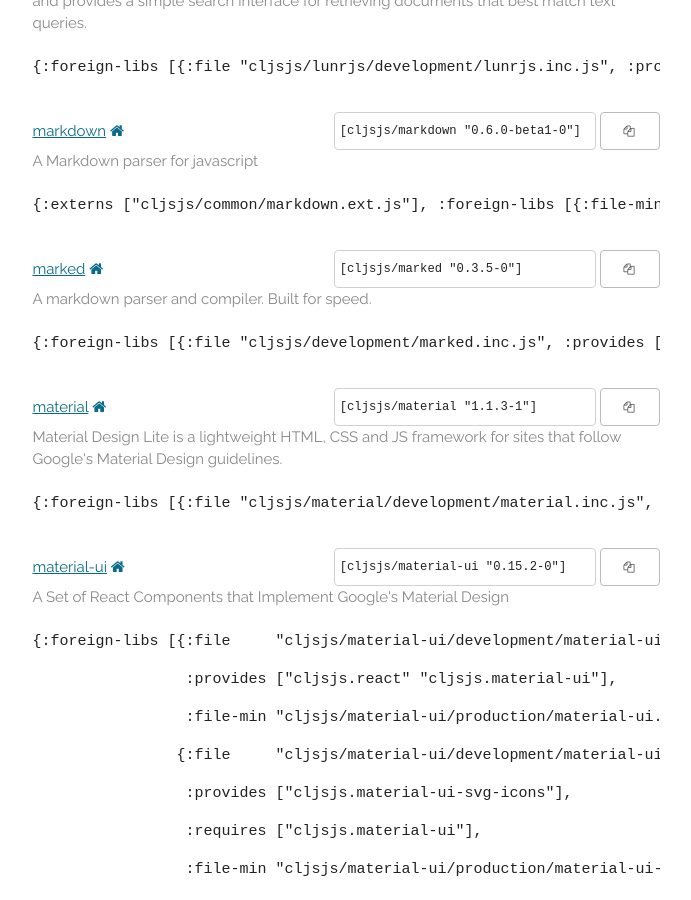
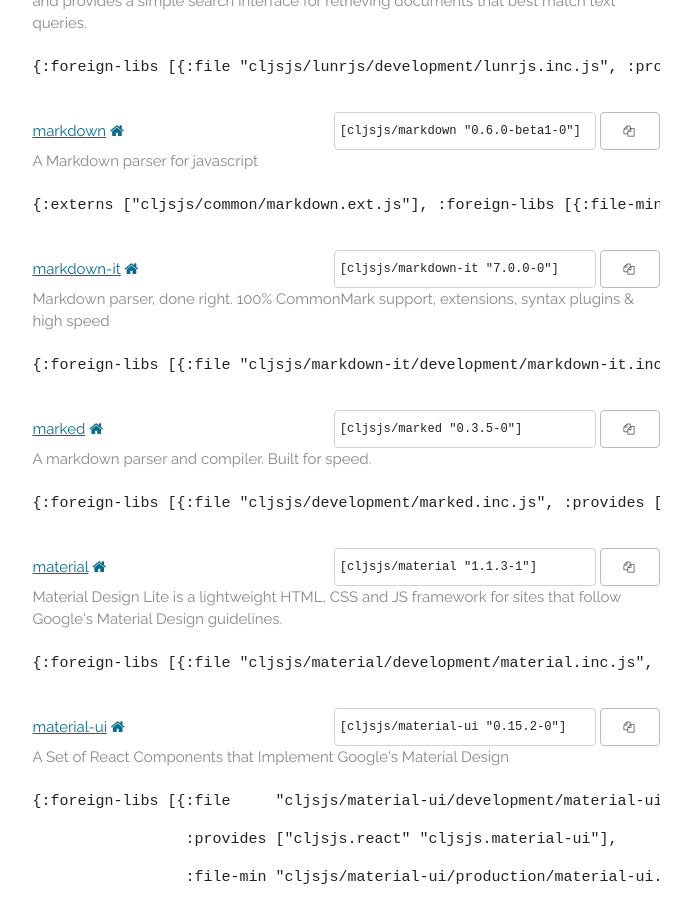
Before and after one commit to cljsjs/cljsjs.github.io, a Jekyll site: the page built from index.markdown, in a window 1280 px wide and 900 px high, scrolled down 16409 px. Shown: the whole window, without its empty margins (294-985 px from the left). Built offline with Jekyll 4.4.1, drawn with Linux system fonts in a browser that asks for light colours; nearby versions of some CDN libraries; comment, search, counter and statistics services are not loaded.

Commit message:
Automatic update

```diff
--- a/_includes/packages.html
+++ b/_includes/packages.html
@@ -1107,6 +1107,16 @@
     </span>
     <p class="description">A Markdown parser for javascript</p>
     <pre class="deps">{:externs ["cljsjs/common/markdown.ext.js"], :foreign-libs [{:file-min "cljsjs/production/markdown.min.inc.js", :file "cljsjs/development/markdown.inc.js", :provides ["cljsjs.markdown"]}]}</pre>
+  </li>
+  <li>
+    <a href="https://clojars.org/cljsjs/markdown-it">markdown-it</a>
+    <a href="https://markdown-it.github.io/" target="new"><i class="fa fa-home"></i></a>
+    <span class="clojars">
+      <input type="text" value='[cljsjs/markdown-it "7.0.0-0"]'/>
+      <button data-clipboard-text='[cljsjs/markdown-it "7.0.0-0"]'><i class="fa fa-copy"></i></button>
+    </span>
+    <p class="description">Markdown parser, done right. 100% CommonMark support, extensions, syntax plugins & high speed</p>
+    <pre class="deps">{:foreign-libs [{:file "cljsjs/markdown-it/development/markdown-it.inc.js", :provides ["cljsjs.markdown-it"], :file-min "cljsjs/markdown-it/production/markdown-it.min.inc.js"}], :externs ["cljsjs/markdown-it/common/markdown-it.ext.js"]}</pre>
   </li>
   <li>
     <a href="https://clojars.org/cljsjs/marked">marked</a>
```
